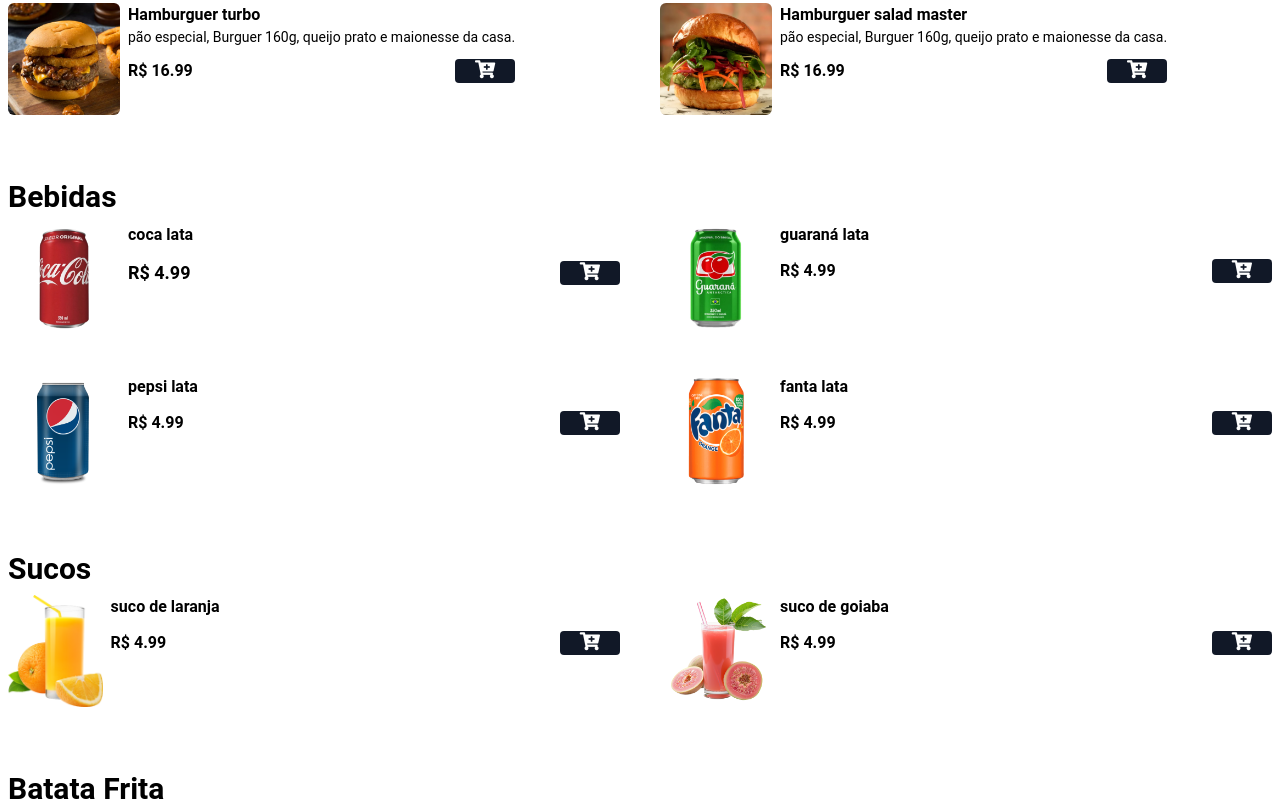
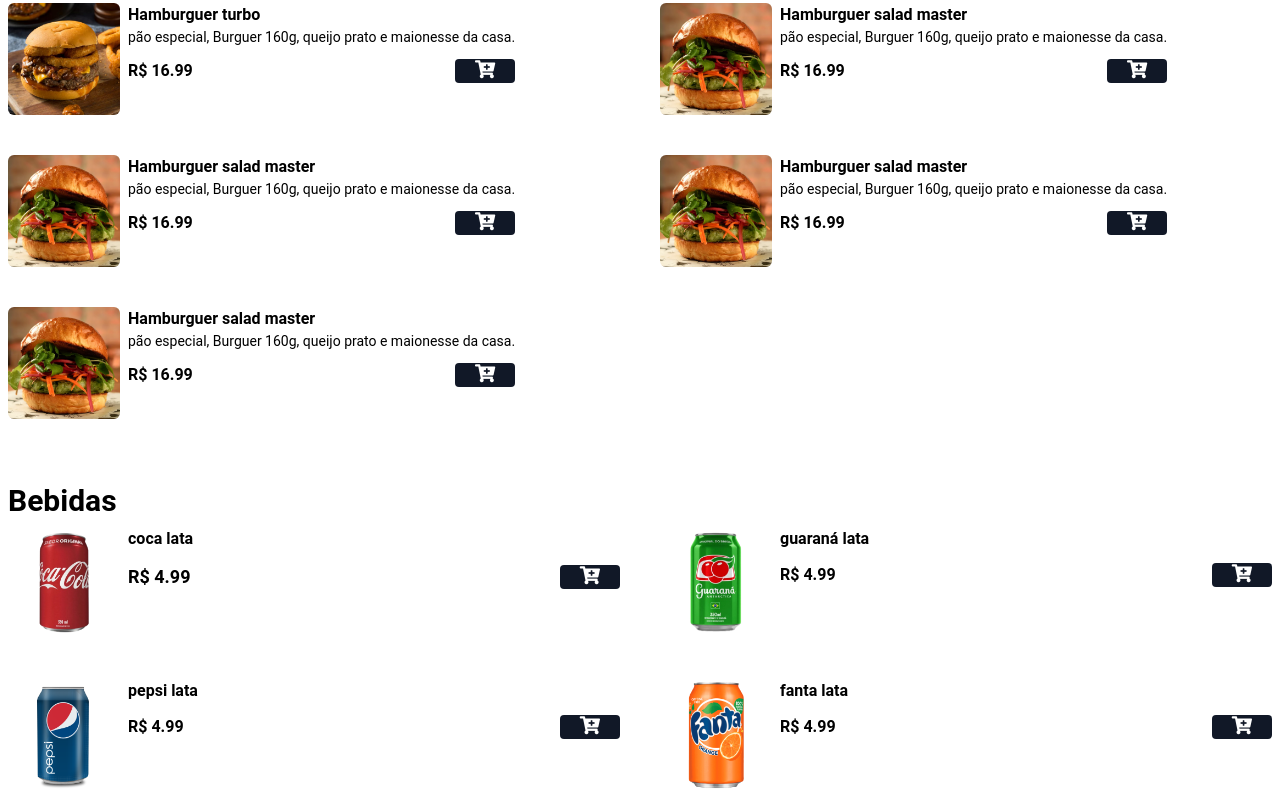
Before and after one commit to natansilvaa/cardapio, a website: page index.html in a window 1280 px wide. Shown: the part 1013-1816 px from the top of the page. Drawn offline with nearby package versions, Linux system fonts and the light colour scheme.

Commit message:
adicionei amis alguns itens

```diff
--- a/index.html
+++ b/index.html
@@ -38,7 +38,7 @@
 
 
     <!-- inicio menu -->
-    <menu class="w-full bg-zinc-800 py-2 shadow-md overflow-x-auto">
+    <menu class="w-full bg-zinc-800 py-2 shadow-md overflow-x-auto scrollbar-hide">
         <ul class="flex md:justify-center gap-6 md:gap-10 text-white font-semibold text-lg whitespace-nowrap px-4">
           <li><a href="#hamburguer" class="hover:text-yellow-400 transition">Hambúrgueres</a></li>
           <li><a href="#bebidas" class="hover:text-yellow-400 transition">Refrigerantes</a></li>
@@ -254,6 +254,87 @@
 
             <!--FIM-->
 
+            <!--PRODUTO 8-->
+
+            <div class="flex gap-x-2">
+                <img
+                src="img/hamb-8.png"
+                alt="Hamburguer salad master"
+                class=" w-28 h-28 rounded-md hover:scale-110 hover:rotate-2 duration-300"
+                >
+
+                <div>
+                    <p class="font-bold ">Hamburguer salad master</p>
+                    <p class="text-sm ">pão especial, Burguer 160g, queijo prato e maionesse da casa.</p>
+
+                <div class="flex items-center gap-2 justify-between mt-3">
+                    <p class="font-bold">R$ 16.99</p>
+                    <button
+                        class="bg-gray-900 px-5 rounded add-to-cart-btn"
+                        data-name="Hamburguer salad master"
+                        data-price="16.99"
+                    >
+                        <i class="fa fa-cart-plus text-lg text-white"></i>
+                    </button>
+                </div>
+             </div>
+            </div>
+
+            <!--FIM-->
+            <!--PRODUTO 8-->
+
+            <div class="flex gap-x-2">
+                <img
+                src="img/hamb-8.png"
+                alt="Hamburguer salad master"
+                class=" w-28 h-28 rounded-md hover:scale-110 hover:rotate-2 duration-300"
+                >
+
+                <div>
+                    <p class="font-bold ">Hamburguer salad master</p>
+                    <p class="text-sm ">pão especial, Burguer 160g, queijo prato e maionesse da casa.</p>
+
+                <div class="flex items-center gap-2 justify-between mt-3">
+                    <p class="font-bold">R$ 16.99</p>
+                    <button
+                        class="bg-gray-900 px-5 rounded add-to-cart-btn"
+                        data-name="Hamburguer salad master"
+                        data-price="16.99"
+                    >
+                        <i class="fa fa-cart-plus text-lg text-white"></i>
+                    </button>
+                </div>
+             </div>
+            </div>
+
+            <!--FIM-->
+            <!--PRODUTO 8-->
+
+            <div class="flex gap-x-2">
+                <img
+                src="img/hamb-8.png"
+                alt="Hamburguer salad master"
+                class=" w-28 h-28 rounded-md hover:scale-110 hover:rotate-2 duration-300"
+                >
+
+                <div>
+                    <p class="font-bold ">Hamburguer salad master</p>
+                    <p class="text-sm ">pão especial, Burguer 160g, queijo prato e maionesse da casa.</p>
+
+                <div class="flex items-center gap-2 justify-between mt-3">
+                    <p class="font-bold">R$ 16.99</p>
+                    <button
+                        class="bg-gray-900 px-5 rounded add-to-cart-btn"
+                        data-name="Hamburguer salad master"
+                        data-price="16.99"
+                    >
+                        <i class="fa fa-cart-plus text-lg text-white"></i>
+                    </button>
+                </div>
+             </div>
+            </div>
+
+            <!--FIM-->
             <!--PRODUTO 8-->
 
             <div class="flex gap-x-2">
--- a/script.js
+++ b/script.js
@@ -44,7 +44,6 @@ menu.addEventListener("click", function(event){
         addTocart(name, price)
     }
 })
-
 
 
 
```
